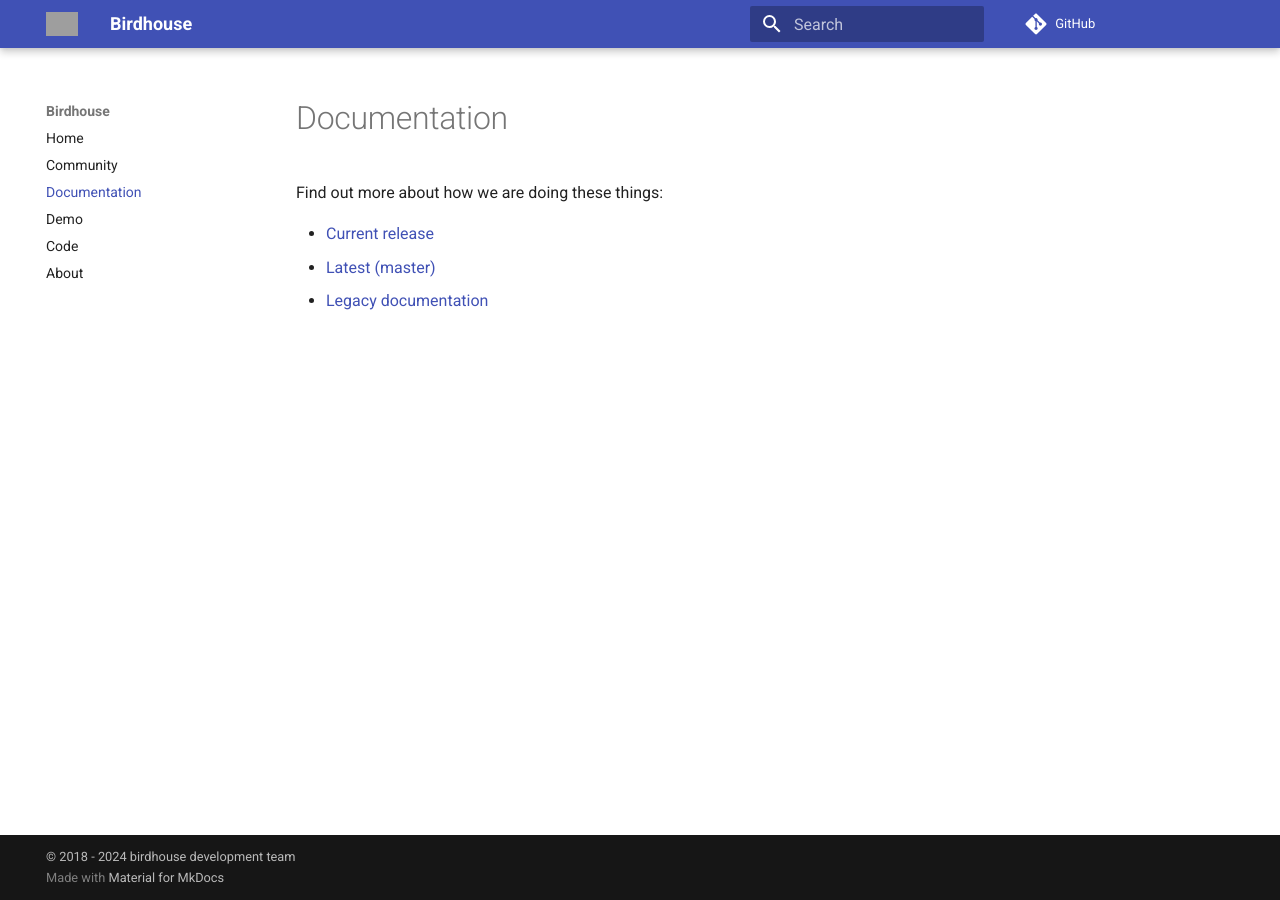
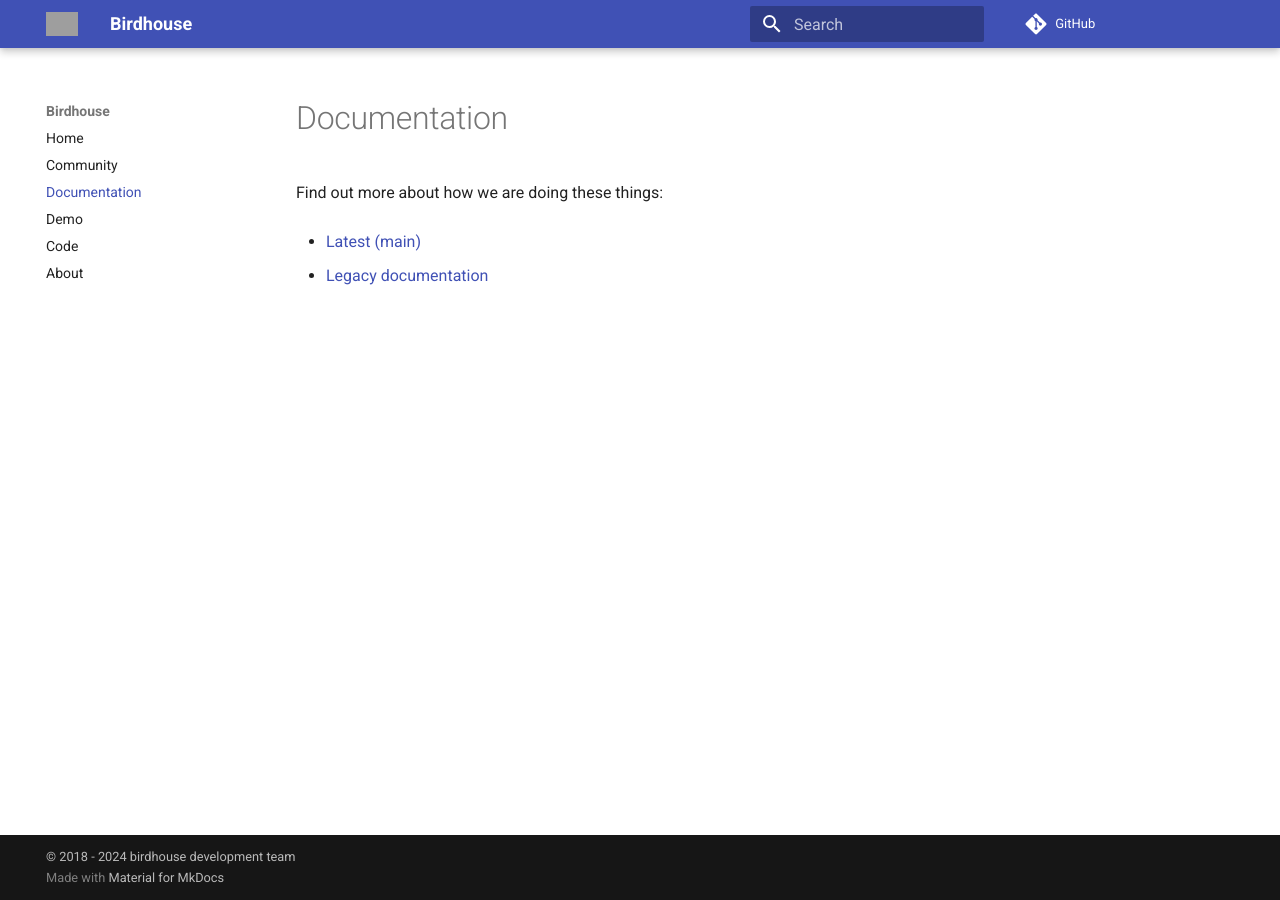
Before and after one commit to bird-house/bird-house.github.io, an MkDocs documentation site: the page built from docs/documentation.md, in a window 1280 px wide. Built offline with MkDocs 1.6.1 and Material for MkDocs 9.7.7, drawn with Linux system fonts in a browser that asks for light colours; comment, search, counter and statistics services are not loaded; grey boxes are pictures that could not be loaded.

Commit message:
update links

```diff
--- a/docs/documentation.md
+++ b/docs/documentation.md
@@ -1,6 +1,5 @@
 Find out more about how we are doing these things:
 
-* [Current release](https://birdhouse2-docs.readthedocs.io/en/stable/)
-* [Latest (master)](https://birdhouse2-docs.readthedocs.io/en/latest/)
+* [Latest (main)](https://birdhouse2-docs.readthedocs.io/en/latest/)
 
 * [Legacy documentation](https://birdhouse.readthedocs.io/en/latest/)
```
Also changed, not shown: docs/community.md (+0 -1 lines).
